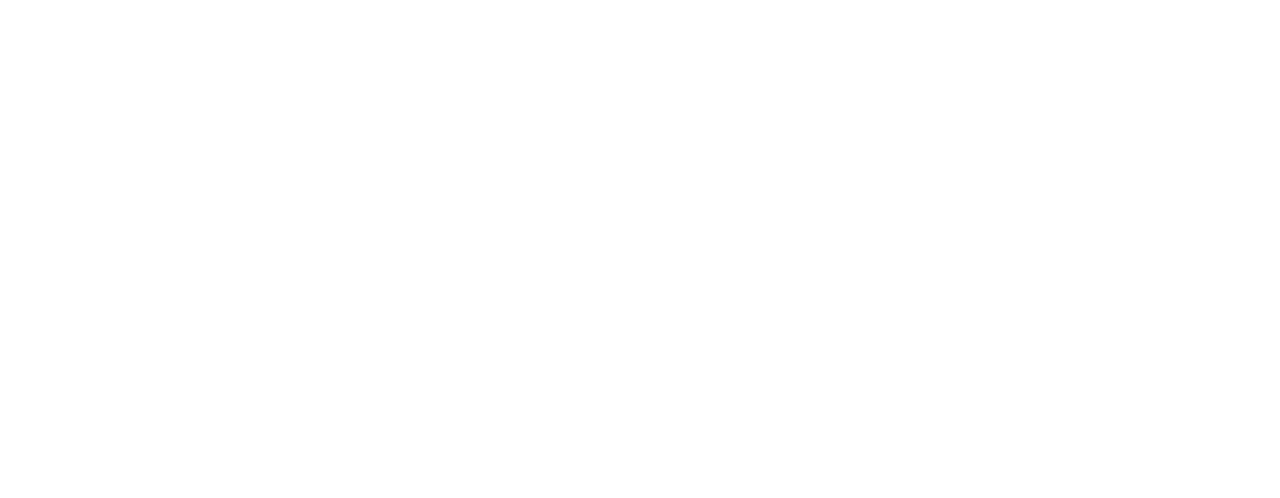
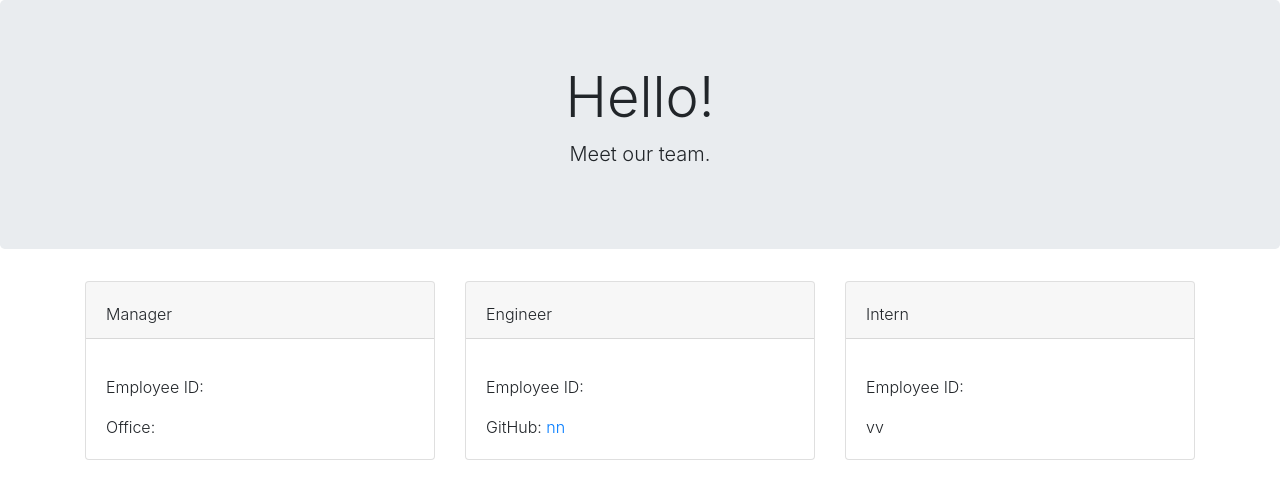
Before and after one commit to randyfasion/Team-Profile-Generator, a plain HTML site: page index.html in a window 1280 px wide. Drawn offline with nearby package versions, Linux system fonts and the light colour scheme.

Commit message:
html layout updated with manager, intern, and engineer blocks

```diff
--- a/index.html
+++ b/index.html
@@ -10,6 +10,61 @@
     <link rel="stylesheet" href="https://stackpath.bootstrapcdn.com/bootstrap/4.5.0/css/bootstrap.min.css" integrity="sha384-9aIt2nRpC12Uk9gS9baDl411NQApFmC26EwAOH8WgZl5MYYxFfc+NcPb1dKGj7Sk" crossorigin="anonymous">
 </head>
 
+<body>
+    <header class="jumbotron text-center">
+        <h1 class="display-4">Hello!</h1>
+        <p class="lead">Meet our team.</p>
+    </header>
+
+    <main class="mx-auto">
+        <div class="container font-weight-light">
+            <div class="row row-cols-1 row-cols-md-2 row-cols-lg-3">
+                <div class="col mb-4">
+                    <div class="card h-100">
+                        <div class="card-header">
+                            <h4></h4>
+                            <p class="card-text">Manager</p>
+                        </div>
+                        <div class="card-body font-weight-light">
+                            <p><a href="mailto:" class="card-link"></a></p>
+                            <p class="card-text">Employee ID: </p>
+                            <p class="card-text">Office: </p>
+                        </div>
+                    </div>
+                </div>
+
+                <div class="col mb-4">
+                    <div class="card h-100">
+                        <div class="card-header">
+                            <h4></h4>
+                            <p class="card-text">Engineer</p>
+                        </div>
+                        <div class="card-body font-weight-light">
+                            <p><a href="mailto:" class="card-link"></a></p>
+                            <p class="card-text">Employee ID: </p>
+                            <p class="card-text">GitHub: <a href="" target="_blank" class="card-link">nn</a></p>
+                        </div>
+                    </div>
+                </div>
+
+                <div class="col mb-4">
+                    <div class="card h-100">
+                        <div class="card-header">
+                            <h4></h4>
+                            <p class="card-text">Intern</p>
+                        </div>
+                        <div class="card-body font-weight-light">
+                            <p><a href="mailto:" class="card-link"></a></p>
+                            <p class="card-text">Employee ID: </p>
+                            <p class="card-text">vv</p>
+                        </div>
+                    </div>
+                </div>
+
+            </div>
+        </div>
+    </main>
+</body>
 
 
 
```
